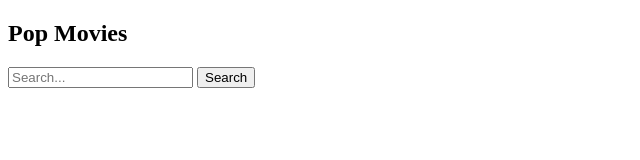
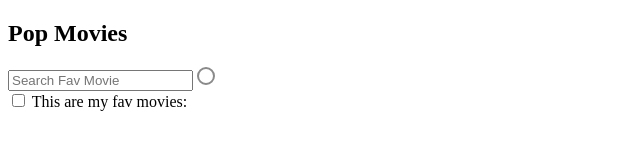
Before and after one commit to mhdavie/Pop-Movies, a plain HTML site: page index.html in a window 1280 px wide. Shown: the whole page, without its empty margins (0-640 px from the left). Drawn offline with Linux system fonts and the light colour scheme.

Commit message:
added html for fisrt day

```diff
--- a/index.html
+++ b/index.html
@@ -15,15 +15,20 @@
 <body>
     <h2>Pop Movies</h2>
 
-    <div>
-        <form id="form">
-            <input type="search" id="query" name="q" placeholder="Search...">
-            <button>Search</button>
-          </form>
+    <div class="input-container">
+        <input type="text" name="movie-name" id= "movie-name" placeholder="Search Fav Movie">
+        <img src="images/search.svg" alt="search icone" class=" searchIcon">
+    </div>
 
+    <div class=" ShowOnlyFav">
+        <input type="checkbox" name="OnlyFav" id="OnlyFav">
+        <label for="OnlyFav"> This are my fav movies: </label>
+    </div>
+
+    <div class="AllMovies">
 
     </div>
 
-
+<script type="text/javascript" src="/script.js"></script>
 </body>
 </html>
```
Also changed, not shown: images/emptyeart.svg (added), images/fullheart.svg (added), images/search.svg (added), images/star.svg (added).
